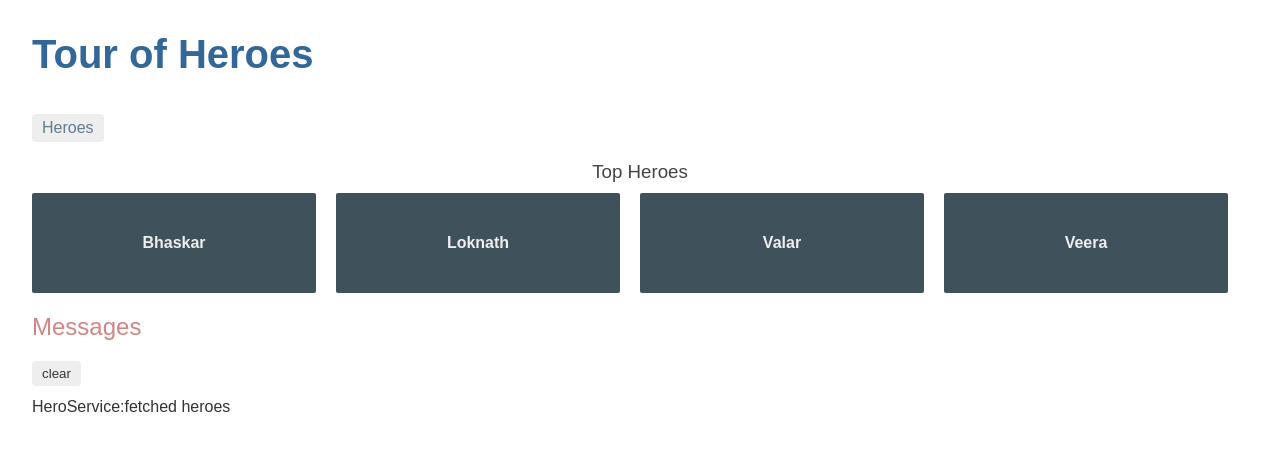
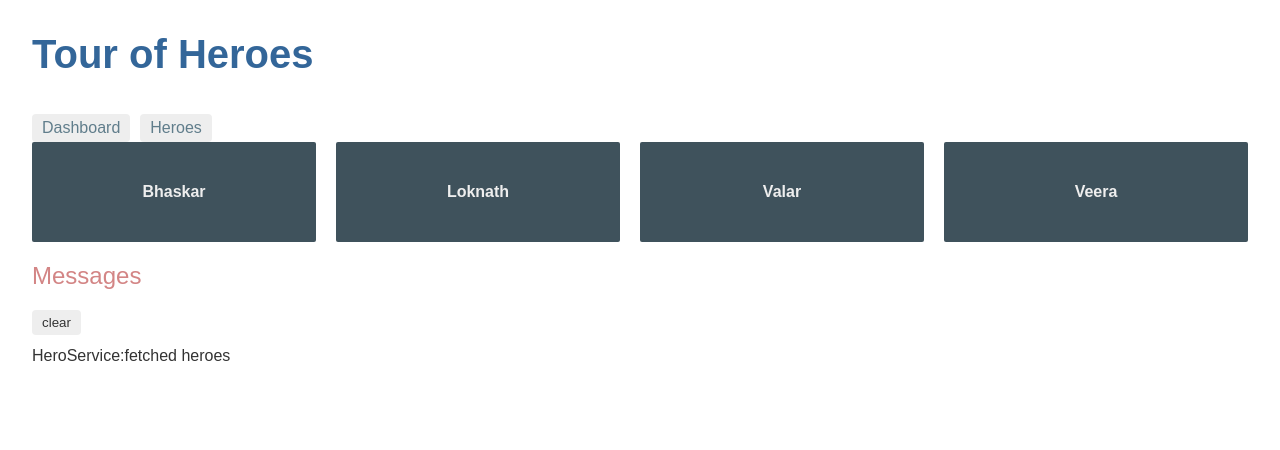
Before and after one commit to nakkajagadeesh12/angular-tout-of-heroes, an Angular app: page /dashboard in a window 1280 px wide. Shown: the top 450 px of the page. Built offline with nearby package versions, Linux system fonts and the light colour scheme.

Commit message:
3 files modified

```diff
--- a/src/app/app-routing/app-routing.module.ts
+++ b/src/app/app-routing/app-routing.module.ts
@@ -2,13 +2,15 @@
 import { RouterModule, Routes } from '@angular/router';
 import { HeroesComponent } from '../heroes/heroes.component';
 import { DashboardComponent } from '../dashboard/dashboard.component';
+import { HeroDetailComponent } from '../hero-detail/hero-detail.component';
 
 
 const routes: Routes = [
   { path: '', redirectTo: '/dashboard', pathMatch: 'full' },
   { path: 'dashboard', component: DashboardComponent },
-  { path: 'heroes', component: HeroesComponent },
-]
+  { path: 'detail/:id', component: HeroDetailComponent },
+  { path: 'heroes', component: HeroesComponent }
+];
 
 @NgModule({
   imports: [
--- a/src/app/app.component.html
+++ b/src/app/app.component.html
@@ -1,5 +1,6 @@
 <h1>{{title}}</h1>
 <nav>
+	<a routerLink="/dashboard">Dashboard</a>
 	<a routerLink="/heroes">Heroes</a>
 </nav>
 <router-outlet></router-outlet>
--- a/src/app/dashboard/dashboard.component.html
+++ b/src/app/dashboard/dashboard.component.html
@@ -1,8 +1,5 @@
-<h3>Top Heroes</h3>
-<div class="grid grid-pad">
-  <a *ngFor="let hero of heroes" class="col-1-4">
-    <div class="module hero">
-      <h4>{{hero.name}}</h4>
-    </div>
-  </a>
-</div>
+<a *ngFor="let hero of heroes" class="col-1-4" routerLink="/detail/{{hero.id}}">
+	<div class="module hero">
+		<h4>{{hero.name}}</h4>
+	</div>
+</a>
```
